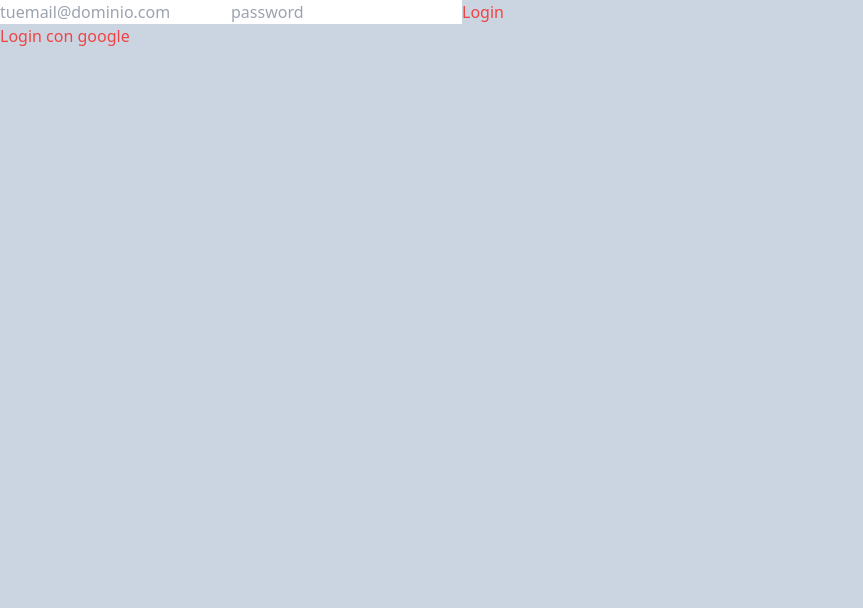
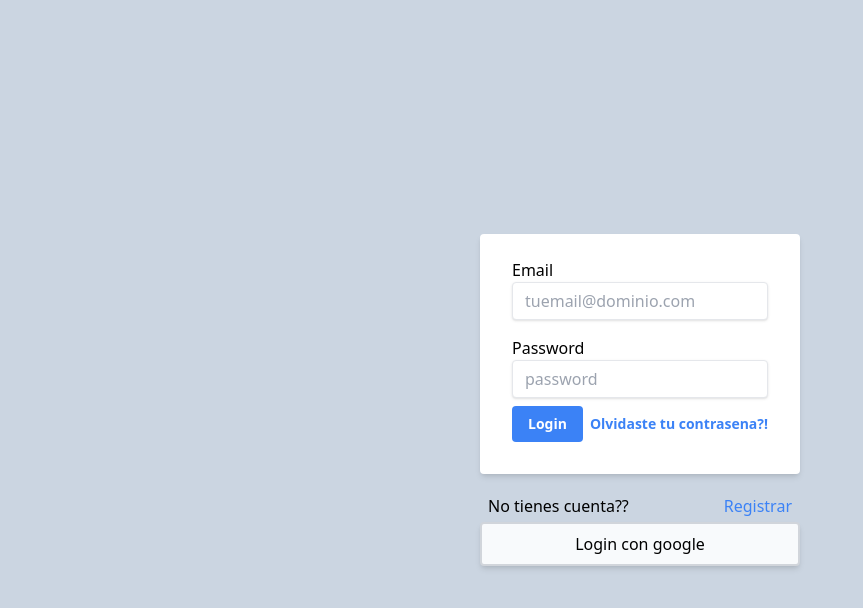
Before and after one commit to lavorar/lavorarFireBase, a React (Vite) app: page /login in a window 1280 px wide. Shown: the top 608 px of the page, without its empty margins (0-863 px from the left). Built offline with nearby package versions, Linux system fonts and the light colour scheme; no server answers.

Commit message:
login finish

```diff
--- a/src/App.jsx
+++ b/src/App.jsx
@@ -8,8 +8,9 @@ import { AuthProvider } from "./context/authContext";
 
 function App() {
   return (
+    <>
 
-      <div className="bg-slate-300 h-screen text-red-500 flex ">
+      <div className="bg-slate-300 h-screen text-black flex ">
         <AuthProvider>
           <Routes>
             <Route
@@ -25,6 +26,7 @@ function App() {
           </Routes>
         </AuthProvider>
       </div>
+    </>
 
   );
 }
--- a/src/components/Alert.jsx
+++ b/src/components/Alert.jsx
@@ -0,0 +1,7 @@
+export function Alert({ message }) {
+  return (
+    <div className="bg-red-100 border border-red-400 text-red-700 px-4 py-3 rounded relative  mb-2 text-center">
+      <span className="sm:inline block" > {message}</span>
+    </div>
+  );
+}
--- a/src/components/Home.jsx
+++ b/src/components/Home.jsx
@@ -5,19 +5,32 @@ import { authContext, useAuth } from "../context/authContext";
 export function Home() {
   const { user, logout, loading } = useAuth();
   const navigate = useNavigate("/");
-  const handleLogout = async () => {
-    await logout();
-    navigate('/login');
-  };
 
   console.log(user);
 
-  if (loading) return <h1>Loading...</h1>
+  const handleLogout = async () => {
+    try {
+      await logout();
+    } catch {
+      console.log(error);
+    }
+    navigate("/login");
+  };
+
+  if (loading) return <h1>Loading...</h1>;
   return (
-    <div>
-      <h1>welcomeeee {user.email}</h1>
-
-      <button onClick={handleLogout}>logOut</button>
+    <div className="w-full max-w-xs m-auto text-black">
+      <div className="bg-white rounded shadow-md px-8 pt-6 pb-8">
+        <h1 className="text-x1 mb-4">
+          welcomeeee {user.displayName || user.email}
+        </h1>
+        <button
+          className="bg-slate-200 hover:bg-slate-300 rounded py-2 px-2"
+          onClick={handleLogout}
+        >
+          logOut
+        </button>
+      </div>
     </div>
   );
 }
--- a/src/components/Login.jsx
+++ b/src/components/Login.jsx
@@ -1,13 +1,14 @@
 // componente logion
 // componenter de registro
 import { useState } from "react";
-import { useAuth,loginWhithGoogle } from "../context/authContext";
-import { useNavigate } from "react-router-dom";
-
+import { useAuth, loginWhithGoogle } from "../context/authContext";
+import { Link, useNavigate } from "react-router-dom";
+import { Alert } from "./Alert";
+import { async } from "@firebase/util";
 
 export function Login() {
   const [user, setUser] = useState({ email: "", password: "" });
-  const { login } = useAuth();
+  const { login, resetPassword } = useAuth();
   const navigate = useNavigate();
   const [error, setError] = useState();
   const handleChange = ({ target: { name, value } }) => {
@@ -19,9 +20,9 @@ export function Login() {
     try {
       await login(user.email, user.password);
       navigate("/");
-      setError("");
+      //setError("");
     } catch (error) {
-      // console.log(error.code);
+      console.log(error.code);
       if (error.code === "auth/invalid-email") {
         setError("Mensaje del servidor: mail o clave incorrecta");
       }
@@ -29,42 +30,88 @@ export function Login() {
         setError("Mensaje del servidor: Cuenta no existe");
       }
 
-      // setError(error.message);
+      setError(error.message);
     }
 
-    // console.log(user);
+    console.log(user);
   };
 
+  const handleGoogleSignin = async () => {
+    try {
+      await loginWhithGoogle();
+      navigate("/");
+      setError("");
+    } catch (error) {
+      setError(error.message);
+    }
+  };
 
-  const handleGoogleSignin = async () =>{
-    await loginWhithGoogle()
+  const handleResetPassword = async() => {
+    console.log("first");
+    if (!user.email) return setError("Ingrese tu email");
+      try {
+        await resetPassword(user.email)
+        setError('enviamos un email a tu cuanta para recuperar password')
+      } catch (error) {
+        setError(error.message)
+      }
 
-    navigate('/')
-  }
+    console.log("resetsssssss");
+  };
 
   return (
-    <div>
-      {error && <p>{error}</p>}
-      <form onSubmit={handleSubmit}>
-        <label htmlFor=""></label>
-        <input
-          type="email"
-          name="email"
-          onChange={handleChange}
-          placeholder="tuemail@dominio.com"
-        />
-        <label htmlFor=""></label>
+    <div className="w-full max-w-xs m-auto">
+      {error && <Alert message={error} />}
+      <form
+        onSubmit={handleSubmit}
+        className="bg-white shadow-md rounded
+        px-8 pt-6 pb-8 mb-4"
+      >
+        <div className="mb-4">
+          <label htmlFor="">Email</label>
+          <input
+            type="email"
+            name="email"
+            placeholder="tuemail@dominio.com"
+            className="shadow appearance-none border rounded w-full py-2 px-3 text-gray-700 leading-tight focus:outline-none focus:shadow-outline"
+            onChange={handleChange}
+          />
+        </div>
+
+        <label htmlFor="">Password</label>
         <input
           type="password"
           name="password"
           onChange={handleChange}
+          className="shadow appearance-none border rounded w-full py-2 px-3 text-gray-700 leading-tight focus:outline-none focus:shadow-outline mb-2"
           placeholder="password"
         />
+        <div className="flex items-center justify-between">
+          <button className="bg-blue-500 hover:bg-blue-800 text-white text-sm font-bold py-2 px-4 rounded ">
+            Login
+          </button>
+          <a
+            href="#!"
+            className="inline-block align-baseline text-sm font-bold text-blue-500 hover:text-blue-800"
+            onClick={handleResetPassword}
+          >
+            Olvidaste tu contrasena?!
+          </a>
+        </div>
+      </form>
+      <p className="flex justify-between py-1 px-2">
+        No tienes cuenta??
+        <Link to={"/register"} className="text-blue-500 ">
+          Registrar
+        </Link>
+      </p>
 
-        <button>Login</button>
-      </form>
-
-      <button onClick={loginWhithGoogle}>Login con google</button>
+      <button
+        className="bg-slate-50 hover:bg-slate-200 text-black shadow-md rounded  border-2 border-gray-300 py-2 px-4 w-full"
+        onClick={loginWhithGoogle}
+      >
+        Login con google
+      </button>
     </div>
   );
 }
--- a/src/components/Register.jsx
+++ b/src/components/Register.jsx
@@ -1,7 +1,9 @@
 // componenter de refistro
 import { useState } from "react";
 import { useAuth } from "../context/authContext";
-import { useNavigate } from "react-router-dom";
+import { useNavigate, Link } from "react-router-dom";
+
+import { Alert } from "./Alert";
 
 export function Register() {
   const [user, setUser] = useState({ email: "", password: "" });
@@ -17,12 +19,14 @@ export function Register() {
     try {
       await signup(user.email, user.password);
       navigate("/");
-      setError('');
+      setError("");
     } catch (error) {
       console.log(error.code);
-      if (error.code === 'auth/invalid-email'){
-        setError('Mensaje del servidor: mail o clave incorrecta')
-        document.getElementByName('password').style.backgroundColor = 'red';
+      if (error.code === "auth/invalid-email") {
+        setError("Mensaje del servidor: mail o clave incorrecta");
+      }
+      if (error.code === "auth/user-not-found") {
+        setError("Mensaje del servidor: Cuenta no existe");
       }
 
       // setError(error.message);
@@ -32,26 +36,40 @@ export function Register() {
   };
 
   return (
-    <div>
-      {error && <p>{error}</p> }
-    <form onSubmit={handleSubmit}>
-      <label htmlFor=""></label>
+    <div className="w-full max-w-xs m-auto">
+      {error && <Alert message={error} />}
+      <form
+        className="bg-white shadow-md rounded
+        px-8 pt-6 pb-8 mb-4"
+        onSubmit={handleSubmit}
+      >
+        <label htmlFor="">email</label>
         <input
           type="email"
           name="email"
+          className="shadow appearance-none border rounded w-full py-2 px-3 text-gray-700 leading-tight focus:outline-none focus:shadow-outline"
           onChange={handleChange}
           placeholder="tuemail@dominio.com"
         />
-      <label htmlFor=""></label>
+        <label htmlFor="">Password</label>
         <input
           type="password"
           name="password"
+          className="shadow appearance-none border rounded w-full py-2 px-3 text-gray-700 leading-tight focus:outline-none focus:shadow-outline"
           onChange={handleChange}
           placeholder="password"
         />
-
-      <button>Registrar</button>
+        <p className="my-4 text-sm flex justify-betwenn"></p>
+        <button className="bg-blue-500 hover:bg-blue-800 text-white text-sm font-bold py-2 px-4 rounded mt-2">
+          Registrar
+        </button>
       </form>
+      <p className="flex justify-between py-1 px-2">
+        No tienes cuenta??
+        <Link to={"/Login"} className="text-blue-500 ">
+          Crear cuenta
+        </Link>
+      </p>
     </div>
   );
 }
--- a/src/context/authContext.jsx
+++ b/src/context/authContext.jsx
@@ -6,6 +6,7 @@ import {
   signOut,
   GoogleAuthProvider,
   signInWithPopup,
+  sendPasswordResetEmail
 } from "firebase/auth";
 
 import { auth } from "../firebaseconfig/firebase";
@@ -17,26 +18,31 @@ export const useAuth = () => {
   if (!context) throw new Error("There is not auth provider");
   return context;
 };
-export const loginWhithGoogle=() => {
+
+export const loginWhithGoogle = () => {
   const googleProvider = new GoogleAuthProvider();
-  signInWithPopup(auth, googleProvider)
-    .then(function (response) {
-      console.log("respons");
-    })
-    .cath(function (error) {
-      console.log("error");
-    });
+  /*return */ signInWithPopup(auth, googleProvider)
+    // .then(function (response) {
+    //   console.log("respons");
+    // })
+    // .cath(function (error) {
+    //   console.log("error");
+    // });
+};
+
+const resetPassword = (email) =>{
+ sendPasswordResetEmail(auth, email)
 }
+
+
 export function AuthProvider({ children }) {
   const signup = (email, password) =>
     createUserWithEmailAndPassword(auth, email, password);
-    const login = async (email, password) =>
+  const login = async (email, password) =>
     signInWithEmailAndPassword(auth, email, password);
-    const [user, setUser] = useState(null);
-    const [loading, setLoading] = useState(true);
-    const logout = () => signOut(auth);
-
-
+  const [user, setUser] = useState(null);
+  const [loading, setLoading] = useState(true);
+  const logout = () => signOut(auth);
 
   useEffect(() => {
     const unsubcribe = onAuthStateChanged(auth, (currentUser) => {
@@ -49,7 +55,7 @@ export function AuthProvider({ children }) {
 
   return (
     <authContext.Provider
-      value={{ signup, login, user, logout, loading, loginWhithGoogle }}
+      value={{ signup, login, user, logout, loading, loginWhithGoogle,resetPassword }}
     >
       {children}
     </authContext.Provider>
--- a/src/firebaseconfig/firebase.js
+++ b/src/firebaseconfig/firebase.js
@@ -1,24 +1,19 @@
 // Import the functions you need from the SDKs you need
 import { initializeApp } from "firebase/app";
-import { getAnalytics } from "firebase/analytics";
-import {getAuth} from 'firebase/auth';
+import {getAuth} from 'firebase/auth'
 // TODO: Add SDKs for Firebase products that you want to use
 // https://firebase.google.com/docs/web/setup#available-libraries
 
 // Your web app's Firebase configuration
-// For Firebase JS SDK v7.20.0 and later, measurementId is optional
 const firebaseConfig = {
-  apiKey: "AIzaSyDdyR3MheghbPunEetbR83eYjAc5kI9BbU",
-  authDomain: "lavorarg.firebaseapp.com",
-  projectId: "lavorarg",
-  storageBucket: "lavorarg.appspot.com",
-  messagingSenderId: "579603262857",
-  appId: "1:579603262857:web:808edbd07903c93a15c558",
-  measurementId: "G-3PNHN2KLP5"
+  apiKey: "AIzaSyD-6_f7Wxlv9Ict12s0N6ISP0XE6siI_8c",
+  authDomain: "lavorar-f1dc5.firebaseapp.com",
+  projectId: "lavorar-f1dc5",
+  storageBucket: "lavorar-f1dc5.appspot.com",
+  messagingSenderId: "1081283051417",
+  appId: "1:1081283051417:web:f40a5b156785bacea61d08"
 };
 
 // Initialize Firebase
-export const app = initializeApp(firebaseConfig);
- const analytics = getAnalytics(app);
-
+export const app  = initializeApp(firebaseConfig);
 export const auth = getAuth(app)
```
Also changed, not shown: src/components/recoverPassword.jsx (added). Lines whose indentation alone changed are shown as unchanged.
